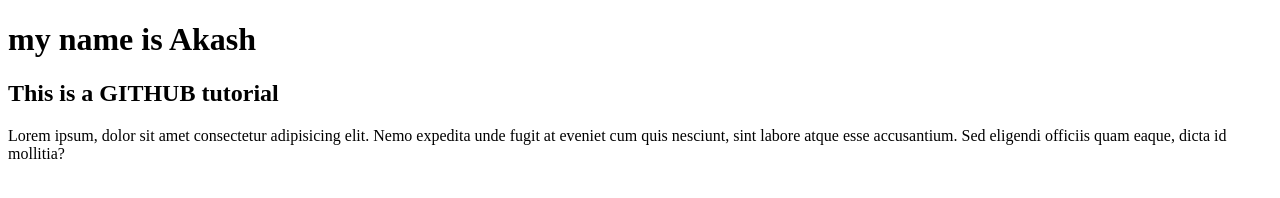
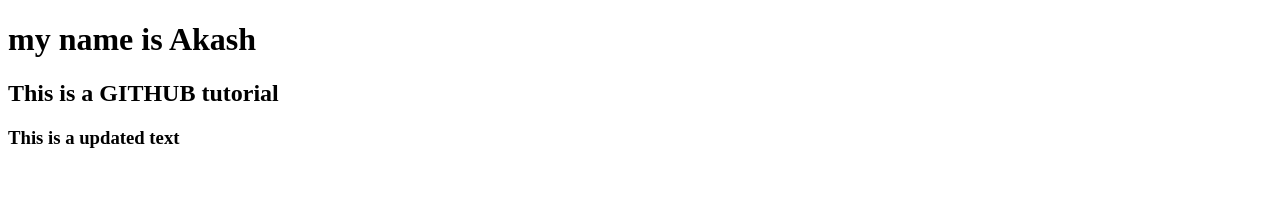
Before and after one commit to Akashkumar84coder/Webdev, a plain HTML site: page index.html in a window 1280 px wide. Drawn offline with Linux system fonts and the light colour scheme.

Commit message:
New update

```diff
--- a/index.html
+++ b/index.html
@@ -11,8 +11,8 @@
 <body>
     <h1>my name is Akash</h1>
     <h2>This is a GITHUB tutorial</h2>
-    <p>Lorem ipsum, dolor sit amet consectetur adipisicing elit. Nemo expedita unde fugit at eveniet cum quis nesciunt, sint labore atque esse accusantium. Sed eligendi officiis quam eaque, dicta id mollitia?</p>
 
+    <h3>This is a updated text</h3>
 </body>
 
 </html>
```
